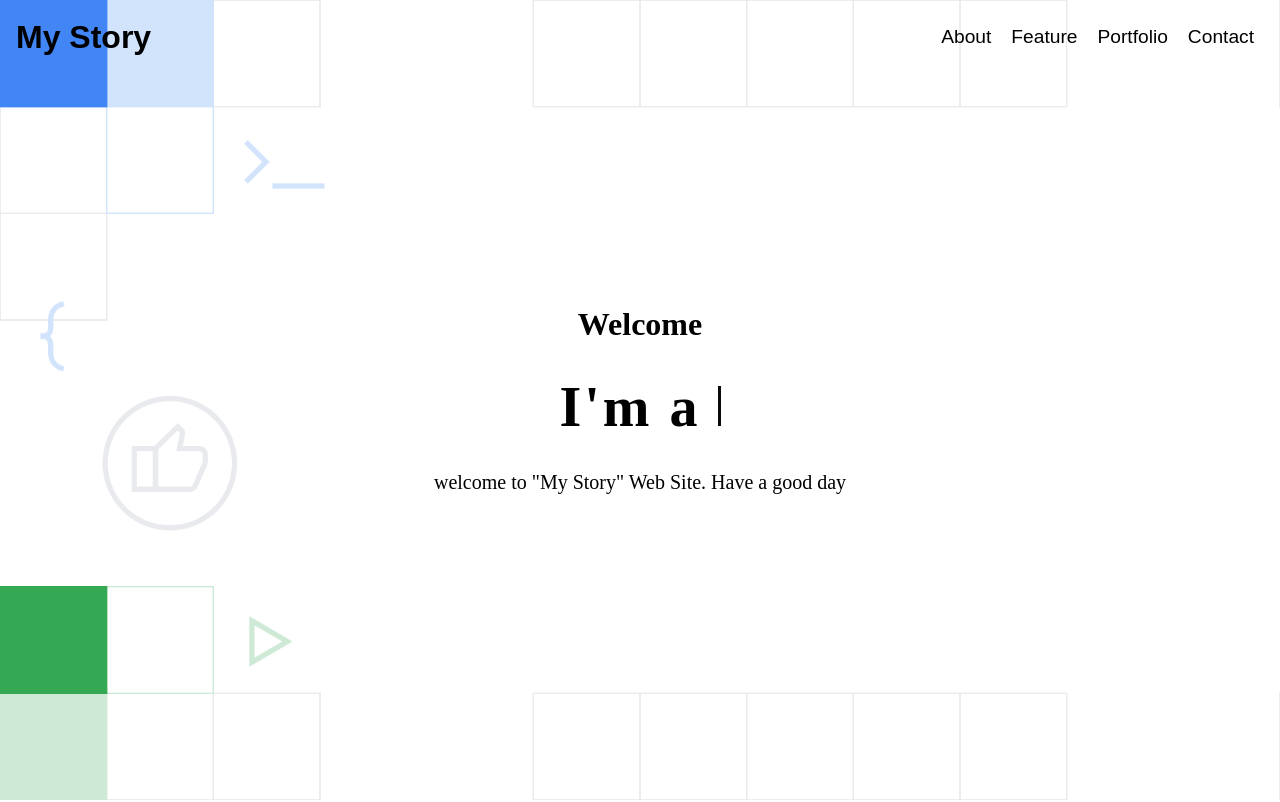
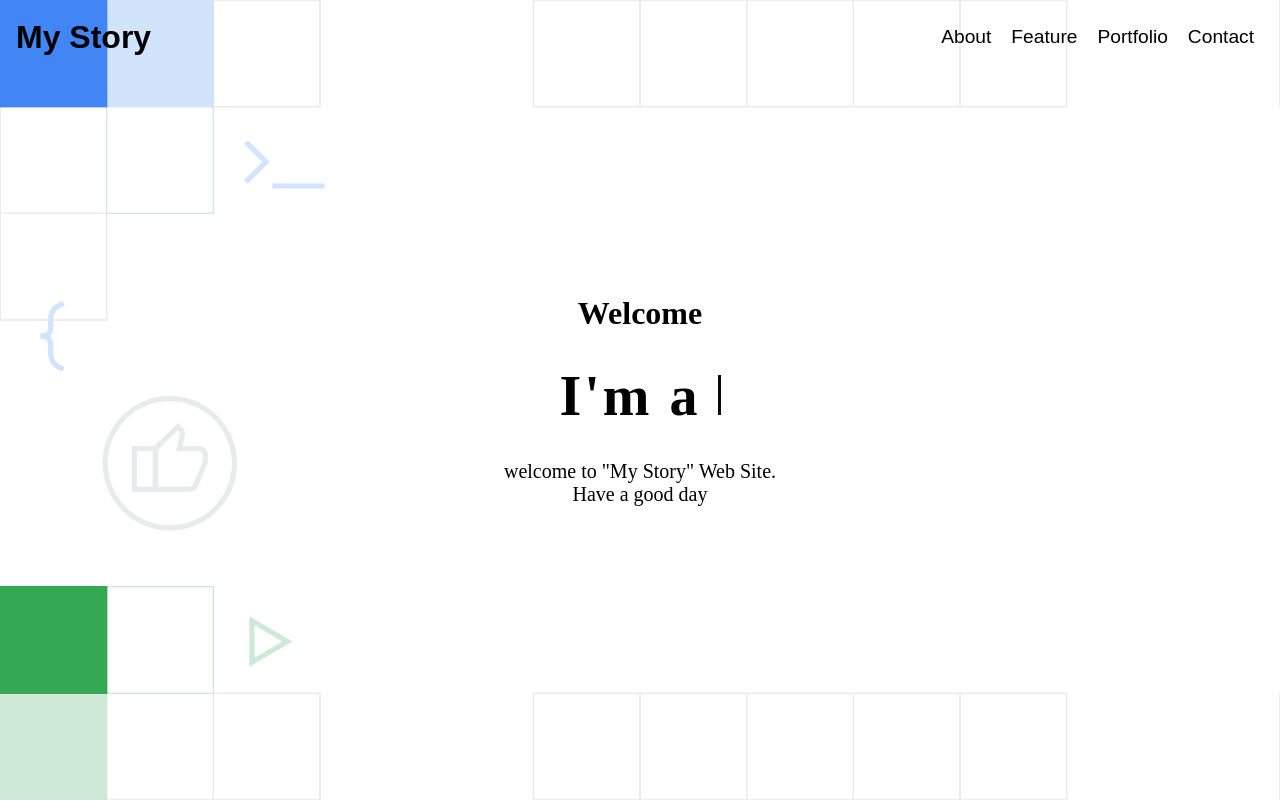
Before and after one commit to hwnooy/About_Myself_front-end, a plain HTML site: page index.html in a window 1280 px wide. Shown: the top 802 px of the page. Drawn offline with Linux system fonts and the light colour scheme.

Commit message:
Update index.html

```diff
--- a/index.html
+++ b/index.html
@@ -26,9 +26,9 @@
     </header>
     <main id="main">
         <div class="container">
-            <h4>Welcome</h4>
+            <h1>Welcome</h1>
             <h2>I'm a <span></span></h2>
-            <p>welcome to "My Story" Web Site. Have a good day</p>
+            <p>welcome to "My Story" Web Site. <br>Have a good day</p>
         </div>
     </main>
 
```
